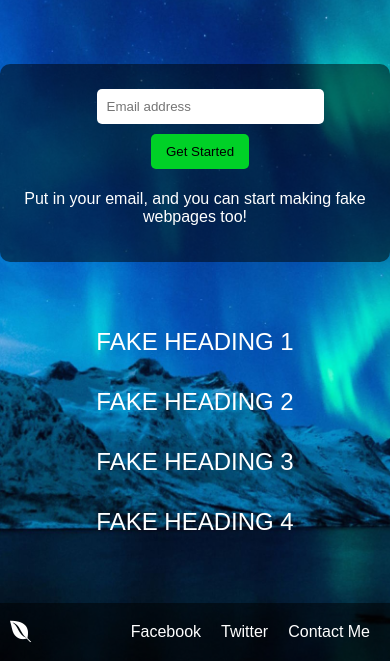
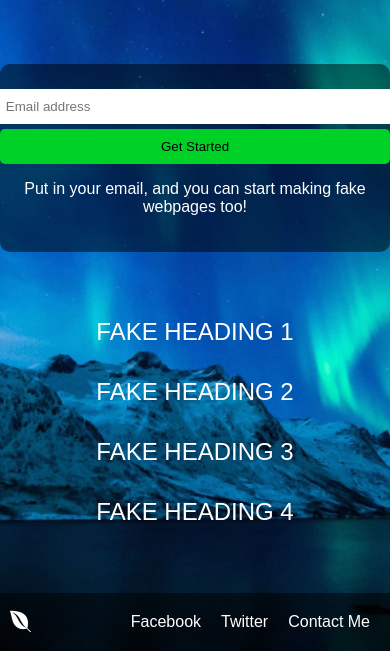
Before and after one commit to jessie-anderson/cs52-assignment-1, a plain HTML site: page index.html in a window 390 px wide. Shown: the part 261-922 px from the top of the page. Drawn offline with Linux system fonts and the light colour scheme; a web font is replaced by a local one.

Commit message:
fixed email box formatting

```diff
--- a/index.html
+++ b/index.html
@@ -34,16 +34,13 @@
       </div>
     </div>
 
-    <div class="flex-container" id="email-box">
-        <div class="flex-item">
-          <input type="text" placeholder="Email address"></input>
+    <div id="email-box">
+        <div id="input-button" class="flex-container">
+          <input class ="flex-item" type="text" placeholder="Email address"></input>
+
+          <button class="flex-item">Get Started</button>
         </div>
-        <div class="flex-item">
-          <button>Get Started</button>
-        </div>
-      <div class="flex-item">
         <p>Put in your email, and you can start making fake webpages too!</p>
-      </div>
     </div>
 
     <div class="flex-container" id="link-container">
--- a/style.css
+++ b/style.css
@@ -27,9 +27,11 @@ input[type=text] {
   border-radius: 5px;
   border-style: none;
   margin: 5px;
+  text-align: left;
 }
 
-/* checkbox hack to expand link lists */
+/* checkbox hack to expand link lists; guidance taken from
+https://css-tricks.com/the-checkbox-hack/#article-header-id-3*/
 input[type=checkbox] {
   display: none;
 }
@@ -108,6 +110,8 @@ nav {
   border-radius: 3px;
 }
 
+/* max-height transition hack from
+http://css3.bradshawenterprises.com/animating_height/ */
 #links-mobile {
   max-height: 0;
   transition: max-height 2s ease-out;
@@ -152,13 +156,16 @@ nav {
 }
 
 #email-box {
-  flex-direction: row;
-  flex-flow: row wrap;
+  text-align: center;
   padding: 20px;
   border-radius: 10px;
   background: rgba(0,0,0,0.5);
   width: 33%;
   margin: auto;
+}
+
+#input-button {
+  flex-direction: row;
 }
 
 #link-list {
@@ -201,7 +208,7 @@ nav {
   }
 
   input[type=text] {
-    width: 100%;
+    width: 97%;
   }
 
   #nav {
@@ -229,14 +236,18 @@ nav {
   }
 
   #email-box {
-    flex-direction: column;
-    flex-flow: column nowrap;
+
     padding-left: 0px;
     padding-right: 0px;
     padding-top: auto;
     padding-bottom: auto;
+
+    width: 100%;
+  }
+
+  #input-button {
     align-items: center;
-    width: 100%;
+    flex-direction: column;
   }
 
   h2 {
```
